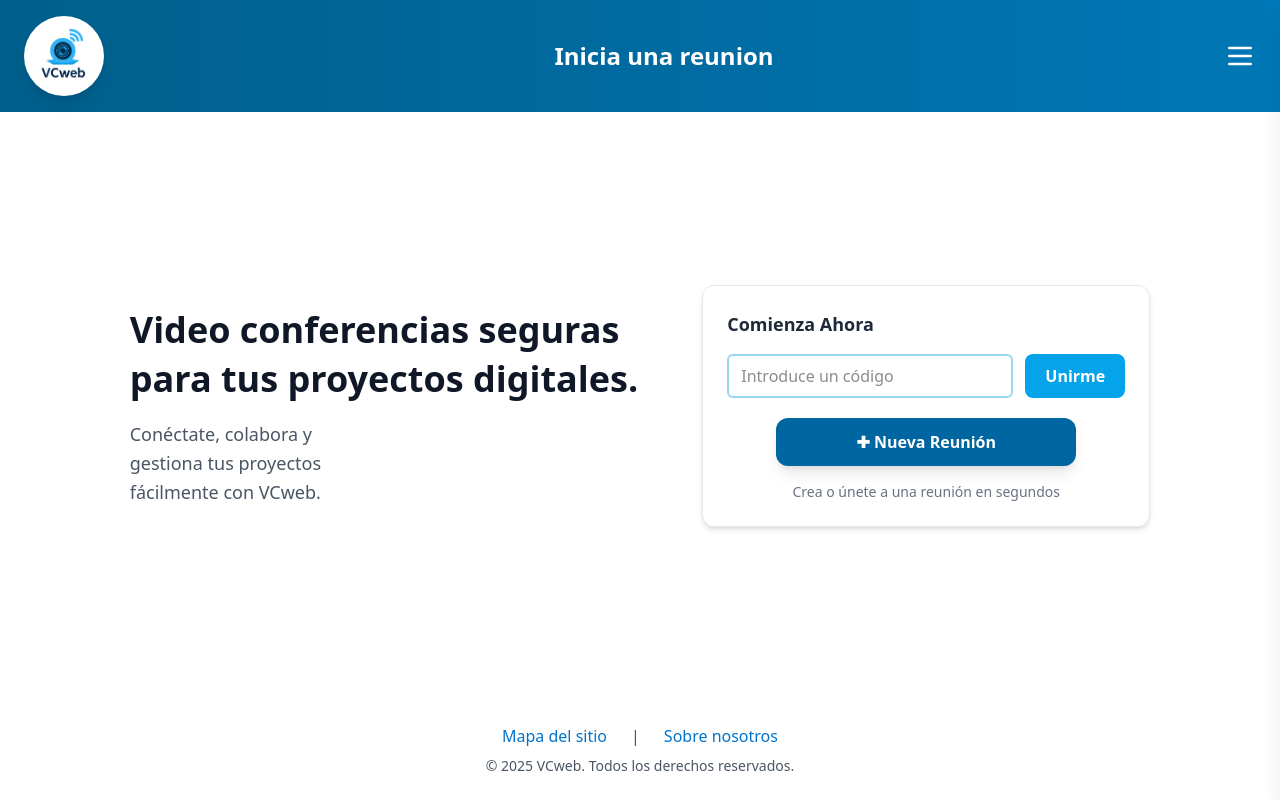
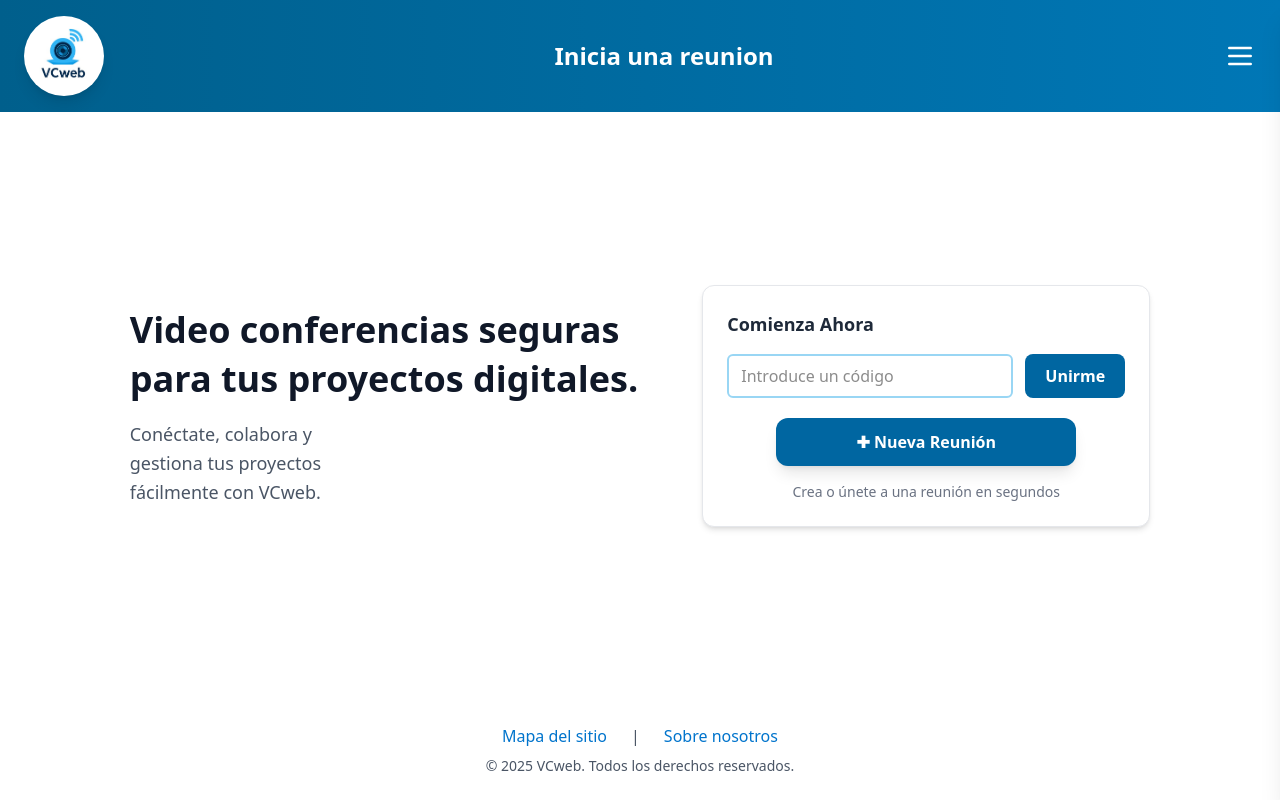
Before and after one commit to MarcoCastr0/VCweb-Front, a React (Vite) app: page /start-meeting in a window 1280 px wide. Built offline with nearby package versions, Linux system fonts and the light colour scheme; no server answers.

Commit message:
change in color

```diff
--- a/src/pages/StartMeeting.tsx
+++ b/src/pages/StartMeeting.tsx
@@ -114,8 +114,8 @@ const StartMeeting = () => {
             <button
               onClick={handleJoinMeeting}
               disabled={loading}
-              className="bg-[#04A3EA] text-white font-semibold px-5 py-2 rounded-lg
-             transition-all hover:bg-[#0087C5] hover:shadow-md
+              className="bg-[#0066A1] text-white font-semibold px-5 py-2 rounded-lg
+             transition-all hover:bg-[#004F80] hover:shadow-md
              focus-visible:ring-2 focus-visible:ring-white
              disabled:opacity-50 disabled:cursor-not-allowed"
             >
```
